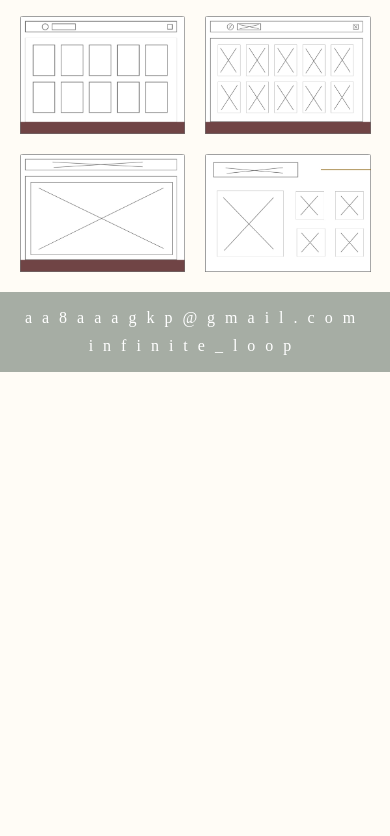
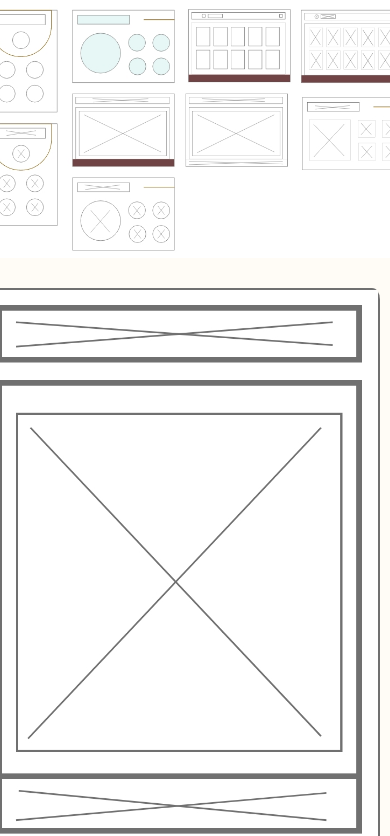
Before and after one commit to Abhay-hhkumar/ux-ui, a plain HTML site: page 1/index.html in a window 390 px wide. Shown: the part 1421-2257 px from the top of the page. Before the commit the page ends 1793 px from the top, so only its background shows below. Drawn offline with Linux system fonts and the light colour scheme.

Commit message:
Update index.html

```diff
--- a/1/index.html
+++ b/1/index.html
@@ -7,7 +7,7 @@
 		body{background-color:#FFFCF6;
                  margin:0;
 		      }
-			  .heading{height:80px;text-align:center;box-shadow:1px 10px 8px 7px rgba(40, 132, 65, 0.087);
+			  .heading{height:100px;text-align:center;box-shadow:1px 10px 8px 7px rgba(40, 132, 65, 0.087);
 				background:#006A6A;color:rgb(255, 255, 255);
 			font-size:30px;display:flex;align-items:center;justify-content:space-around;}
 			.heading img{margin-top:10px;}
@@ -18,21 +18,21 @@
 		}
 		.container .logic{grid-column:1/span 2;}
 
-		.container{width:90%;height:auto;
+		.container{height:auto;width:98%;
 			display:grid;margin:auto;margin-top:30px;margin-bottom:5%;
-			grid-template-columns:1fr 1fr 1fr 1fr;
+			grid-template-columns:repeat(auto-fit,25rem);justify-content:center;
 
-			grid-gap:20px 20px;
+			grid-gap:30px 30px;
 
 		}
-		footer{height:80px;background-color:rgba(62, 79, 67, 0.459);text-align:center;display:flex;align-items:center;flex-direction:column;justify-content:center;}
+		footer{height:80px;background-color:rgba(62, 79, 67, 0.737);text-align:center;display:flex;align-items:center;flex-direction:column;justify-content:center;}
 		footer p{color:white;letter-spacing:15px;margin:5px;}
 		@media only screen and (max-width:700px){
-			.container{grid-template-columns:1fr 1fr;}
+
 			footer p{letter-spacing:10px;}
 		}
 		@media only screen and (max-width:300px){
-			.container{grid-template-columns:1fr;}
+
 			footer p{letter-spacing:5px;}
 		}
 	</style>
@@ -43,19 +43,18 @@
 
 
 		<img src="b5.jpg">
-
 		<img src="b6.jpg">
 		<img src="b1.jpg">
-		<img src="b2.jpg"><img src="b16.jpg" class="logic">
+		<img src="b2.jpg">
+		<img src="b16.jpg" class="logic">
 		<img src="b3.jpg">
 		<img src="b4.jpg">
-
 		<img src="b7.jpg">
 		<img src="b8.jpg">
 		<img src="b9.jpg">
-
 		<img src="b10.jpg">
-		<img src="b11.jpg"><img src="b13.jpg">
+		<img src="b11.jpg">
+		<img src="b13.jpg">
 
 
 
```
